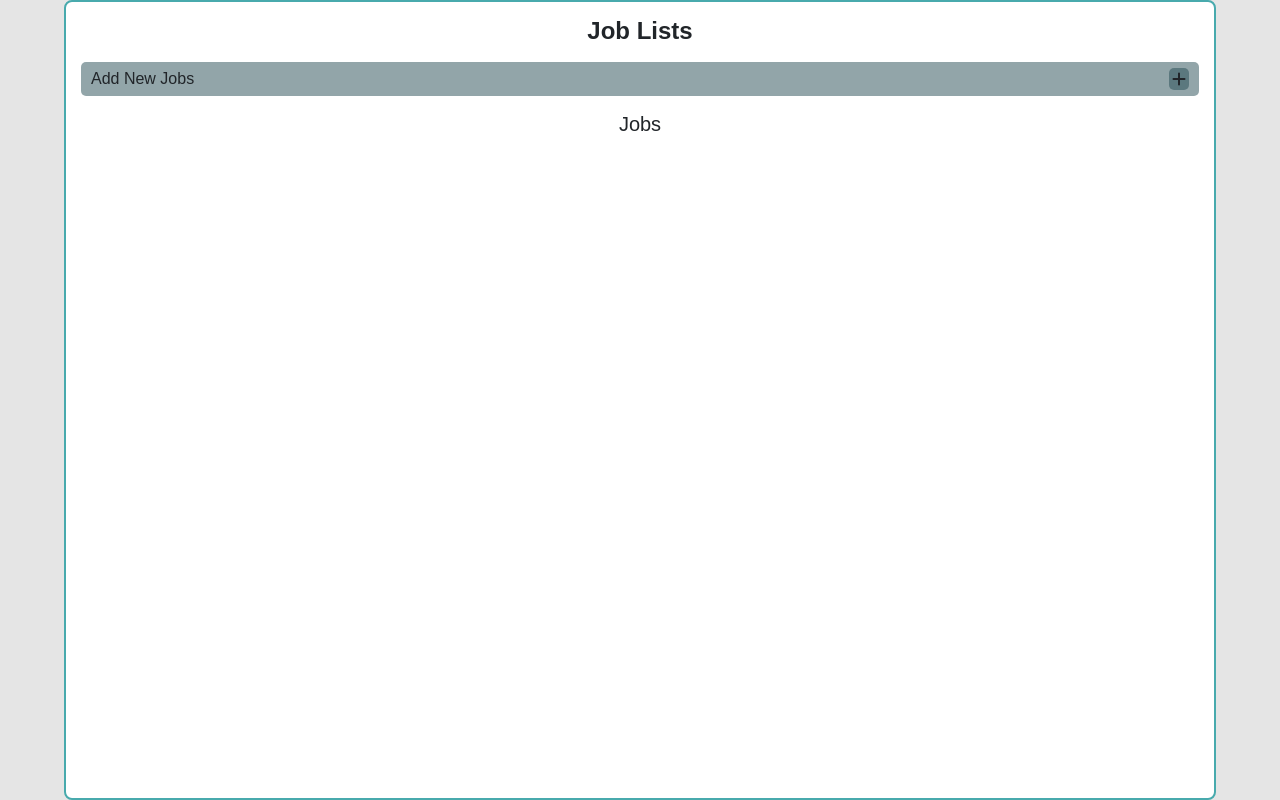
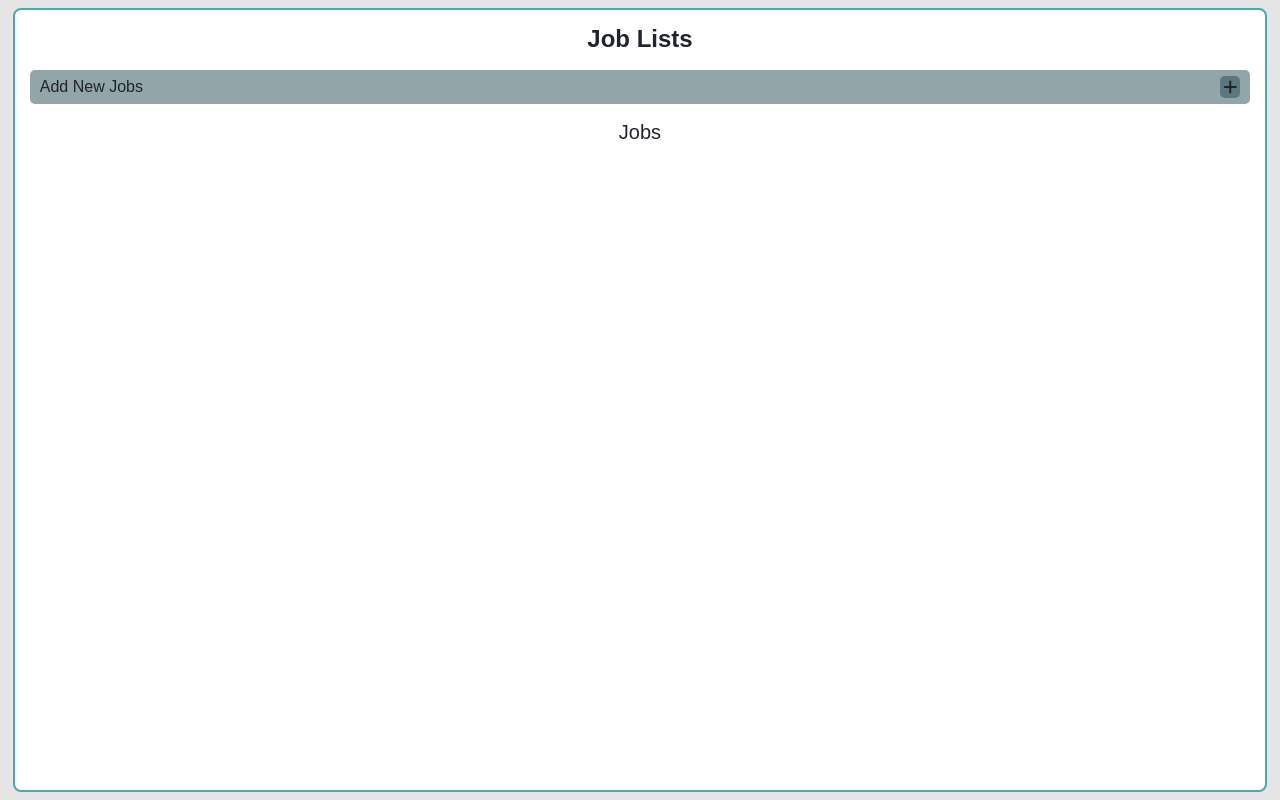
Before and after one commit to ST-KO/CRUD_Job-Lists, a plain HTML site: page index.html in a window 1280 px wide. Drawn offline with nearby package versions, Linux system fonts and the light colour scheme.

Commit message:
Update style.css

```diff
--- a/style.css
+++ b/style.css
@@ -7,8 +7,9 @@ body{
     align-items: center;
 }
 .app{
-    width: 90%;
-    height: 800px;
+    width: 98%;
+    /*height: 800px;*/
+    height: 98%;
     border: 2px solid #48AAAD;
     border-radius: 8px;
     padding: 15px;
```
